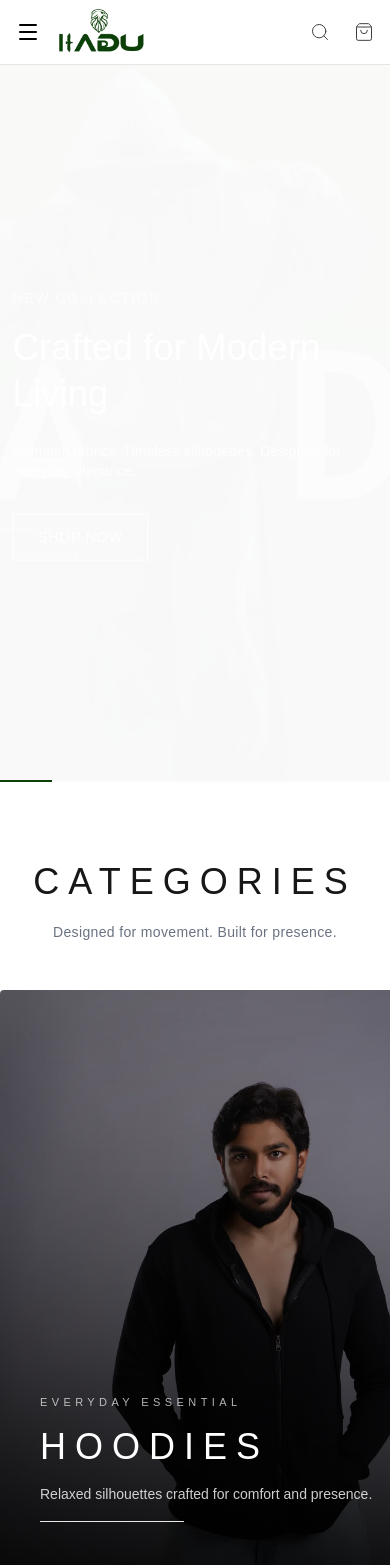
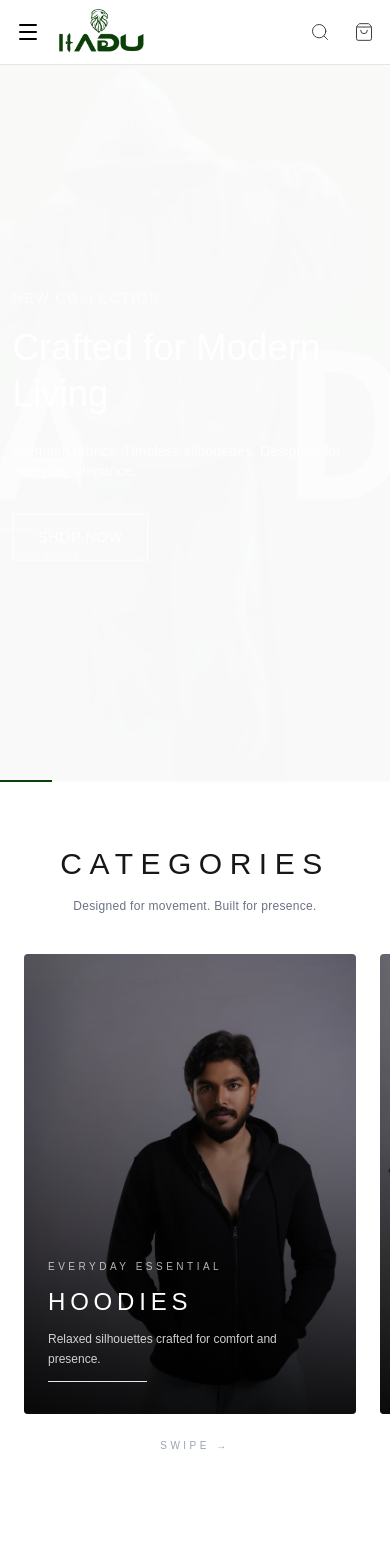
Before and after one commit to lonkarabhishek/HadduClothing, a Next.js app: page / in a window 390 px wide. Shown: the top 1565 px of the page. Built offline with nearby package versions, Linux system fonts and the light colour scheme; a web font is replaced by a local one.

Commit message:
Added components

```diff
--- a/app/globals.css
+++ b/app/globals.css
@@ -39,6 +39,25 @@ body {
 }
 
 
-::-webkit-scrollbar{
+::-webkit-scrollbar {
   display: none;
 }
+
+
+@keyframes float {
+  0% {
+    transform: translateY(0px);
+  }
+
+  50% {
+    transform: translateY(-6px);
+  }
+
+  100% {
+    transform: translateY(0px);
+  }
+}
+
+.animate-float {
+  animation: float 3s ease-in-out infinite;
+}
--- a/app/layout.tsx
+++ b/app/layout.tsx
@@ -4,6 +4,7 @@ import { Inter, Playfair_Display } from "next/font/google";
 import Header from "@/components/layout/Header";
 import Footer from "@/components/layout/Footer";
 import SmoothScroll from "@/components/SmoothScroll";
+import ScrollToTop from "@/components/ScrollToTop";
 
 const inter = Inter({
   subsets: ["latin"],
@@ -34,7 +35,9 @@ export default function RootLayout({
         <SmoothScroll>
 
           <Header />
-          <main>{children}</main>
+          <main>{children}
+            <ScrollToTop />
+          </main>
           <Footer />
         </SmoothScroll>
       </body>
--- /dev/null
+++ b/components/ScrollToTop.tsx
@@ -0,0 +1,69 @@
+"use client";
+
+import { useEffect, useState } from "react";
+import { ArrowUp } from "lucide-react";
+
+const LOGO_COLOR = "#0A3E08";
+
+export default function ScrollToTop() {
+    const [visible, setVisible] = useState(false);
+    const [progress, setProgress] = useState(0);
+
+    useEffect(() => {
+        const handleScroll = () => {
+            const scrollTop = window.scrollY;
+            const docHeight =
+                document.documentElement.scrollHeight -
+                document.documentElement.clientHeight;
+
+            const scrollPercent = (scrollTop / docHeight) * 100;
+
+            setVisible(scrollTop > 300);
+            setProgress(scrollPercent);
+        };
+
+        window.addEventListener("scroll", handleScroll);
+        return () => window.removeEventListener("scroll", handleScroll);
+    }, []);
+
+    const scrollToTop = () => {
+        window.scrollTo({
+            top: 0,
+            behavior: "smooth",
+        });
+    };
+
+    if (!visible) return null;
+
+    return (
+        <button
+            onClick={scrollToTop}
+            aria-label="Scroll to top"
+            style={{
+                background: `conic-gradient(
+                    black ${progress}%,
+                    rgba(255,255,255,0.12) ${progress}%
+                )`,
+            }}
+            className="
+                fixed bottom-6 right-6 z-50
+                h-14 w-14 rounded-full p-[1.5px]
+                transition-all duration-500 ease-out
+                hover:scale-110
+                hover:shadow-[0_0_30px_rgba(0,0,0,0.6)]
+                animate-float
+            "
+        >
+            <span
+                className="
+                    h-full w-full rounded-full
+                    flex items-center justify-center
+                    transition-all duration-300
+                "
+                style={{ backgroundColor: LOGO_COLOR }}
+            >
+                <ArrowUp className="h-5 w-5 text-white" />
+            </span>
+        </button>
+    );
+}
--- a/components/sections/CategoriesSection.tsx
+++ b/components/sections/CategoriesSection.tsx
@@ -4,6 +4,8 @@ import Image from "next/image";
 import Link from "next/link";
 import { motion } from "framer-motion";
 import { useRef } from "react";
+
+/* ================= TYPES ================= */
 
 type Category = {
     id: number;
@@ -13,6 +15,8 @@ type Category = {
     image: string;
     href: string;
 };
+
+/* ================= DATA ================= */
 
 const categories: Category[] = [
     {
@@ -41,6 +45,8 @@ const categories: Category[] = [
     },
 ];
 
+/* ================= SPLIT TEXT ================= */
+
 function SplitText({ text }: { text: string }) {
     return (
         <span className="inline-flex overflow-hidden">
@@ -48,8 +54,12 @@ function SplitText({ text }: { text: string }) {
                 <motion.span
                     key={i}
                     className="inline-block"
-                    whileHover={{ y: "-10%" }}
-                    transition={{ delay: i * 0.02, ease: "easeOut" }}
+                    whileHover={{ y: "-12%" }}
+                    transition={{
+                        delay: i * 0.018,
+                        duration: 0.35,
+                        ease: "easeOut",
+                    }}
                 >
                     {char === " " ? "\u00A0" : char}
                 </motion.span>
@@ -58,30 +68,44 @@ function SplitText({ text }: { text: string }) {
     );
 }
 
+/* ================= SECTION ================= */
+
 export default function CategoriesSection() {
     return (
-        <section className="py-10 pt-20 overflow-hidden">
+        <section className="pt-16 md:pt-24 pb-14 overflow-hidden">
             {/* ---------- HEADER ---------- */}
-            <div className="mb-12 text-center max-w-xl mx-auto">
-                <h2 className="text-4xl md:text-5xl font-light tracking-[0.25em] uppercase">
+            <div className="mb-10 md:mb-14 text-center max-w-xl mx-auto px-6">
+                <h2 className="text-3xl md:text-5xl font-light tracking-[0.25em] uppercase">
                     Categories
                 </h2>
-                <p className="mt-5 text-sm text-gray-500 tracking-wide">
+                <p className="mt-4 text-xs md:text-sm text-gray-500 tracking-wide">
                     Designed for movement. Built for presence.
                 </p>
             </div>
 
             {/* ---------- HORIZONTAL SCROLL ---------- */}
-            <div className="flex gap-14 px-16 overflow-x-auto no-scrollbar snap-x snap-mandatory">
+            <div
+                className="
+                    flex gap-6 md:gap-14
+                    px-6 md:px-16
+                    overflow-x-auto no-scrollbar
+                    snap-x snap-mandatory
+                "
+            >
                 {categories.map((cat) => (
                     <CategoryCard key={cat.id} category={cat} />
                 ))}
             </div>
+
+            {/* ---------- MOBILE SCROLL HINT ---------- */}
+            <p className="mt-6 text-[10px] text-center text-gray-400 tracking-[0.35em] md:hidden">
+                SWIPE →
+            </p>
         </section>
     );
 }
 
-/* ================= CLEAN CARD (NO SHADOW) ================= */
+/* ================= CARD ================= */
 
 function CategoryCard({ category }: { category: Category }) {
     const ref = useRef<HTMLAnchorElement>(null);
@@ -90,10 +114,18 @@ function CategoryCard({ category }: { category: Category }) {
         <Link
             href={category.href}
             ref={ref}
-            className="relative min-w-[440px] h-[580px] snap-center"
+            className="
+                relative
+                min-w-[85vw] sm:min-w-[360px] md:min-w-[440px]
+                h-[460px] sm:h-[520px] md:h-[580px]
+                snap-center
+            "
         >
             <motion.div
-                className="absolute inset-0 overflow-hidden rounded-sm group transition-transform duration-500"
+                className="
+                    absolute inset-0 overflow-hidden rounded-sm
+                    group
+                "
                 whileHover={{ y: -6 }}
                 transition={{
                     duration: 0.45,
@@ -110,7 +142,9 @@ function CategoryCard({ category }: { category: Category }) {
                         src={category.image}
                         alt={category.title}
                         fill
+                        sizes="(max-width: 768px) 85vw, 440px"
                         className="object-cover"
+                        priority={false}
                     />
                 </motion.div>
 
@@ -118,40 +152,56 @@ function CategoryCard({ category }: { category: Category }) {
                 <div className="absolute inset-0 bg-gradient-to-t from-black/90 via-black/45 to-transparent" />
 
                 {/* CONTENT */}
-                <div className="absolute bottom-0 w-full px-10 pb-12 text-white">
-                    <div className="flex flex-col gap-4 max-w-md">
+                <div
+                    className="
+                        absolute bottom-0 w-full
+                        px-6 md:px-10
+                        pb-8 md:pb-12
+                        text-white
+                    "
+                >
+                    <div className="flex flex-col gap-3 md:gap-4 max-w-md">
                         {/* Subtitle */}
-                        <motion.p
-                            className="text-[11px] uppercase tracking-[0.4em] text-white/70"
-                            whileHover={{ y: -2 }}
-                            transition={{ duration: 0.3 }}
+                        <p
+                            className="
+                                text-[10px] md:text-[11px]
+                                uppercase tracking-[0.35em]
+                                text-white/70
+                            "
                         >
                             {category.subtitle}
-                        </motion.p>
+                        </p>
 
                         {/* Title */}
                         <motion.h3
-                            className="text-4xl font-light uppercase tracking-[0.25em]"
-                            whileHover={{ letterSpacing: "0.4em" }}
+                            className="
+                                text-2xl md:text-4xl
+                                font-light uppercase
+                                tracking-[0.2em] md:tracking-[0.25em]
+                            "
+                            whileHover={{ letterSpacing: "0.35em" }}
                             transition={{ duration: 0.35 }}
                         >
                             <SplitText text={category.title} />
                         </motion.h3>
 
                         {/* Description */}
-                        <motion.p
-                            className="text-sm text-white/80 leading-relaxed max-w-sm"
-                            whileHover={{ y: -4 }}
-                            transition={{ duration: 0.35 }}
+                        <p
+                            className="
+                                text-xs md:text-sm
+                                text-white/80
+                                leading-relaxed
+                                max-w-sm
+                            "
                         >
                             {category.description}
-                        </motion.p>
+                        </p>
 
                         {/* Divider */}
                         <motion.div
                             className="h-[1px] bg-white/90"
-                            initial={{ width: "40%" }}
-                            whileHover={{ width: "65%" }}
+                            initial={{ width: "35%" }}
+                            whileHover={{ width: "60%" }}
                             transition={{ duration: 0.5 }}
                         />
                     </div>
```
Also changed, not shown: components/sections/NewArrivals.tsx (+88 -74 lines), components/sections/Testimonials.tsx (+17 -10 lines).
